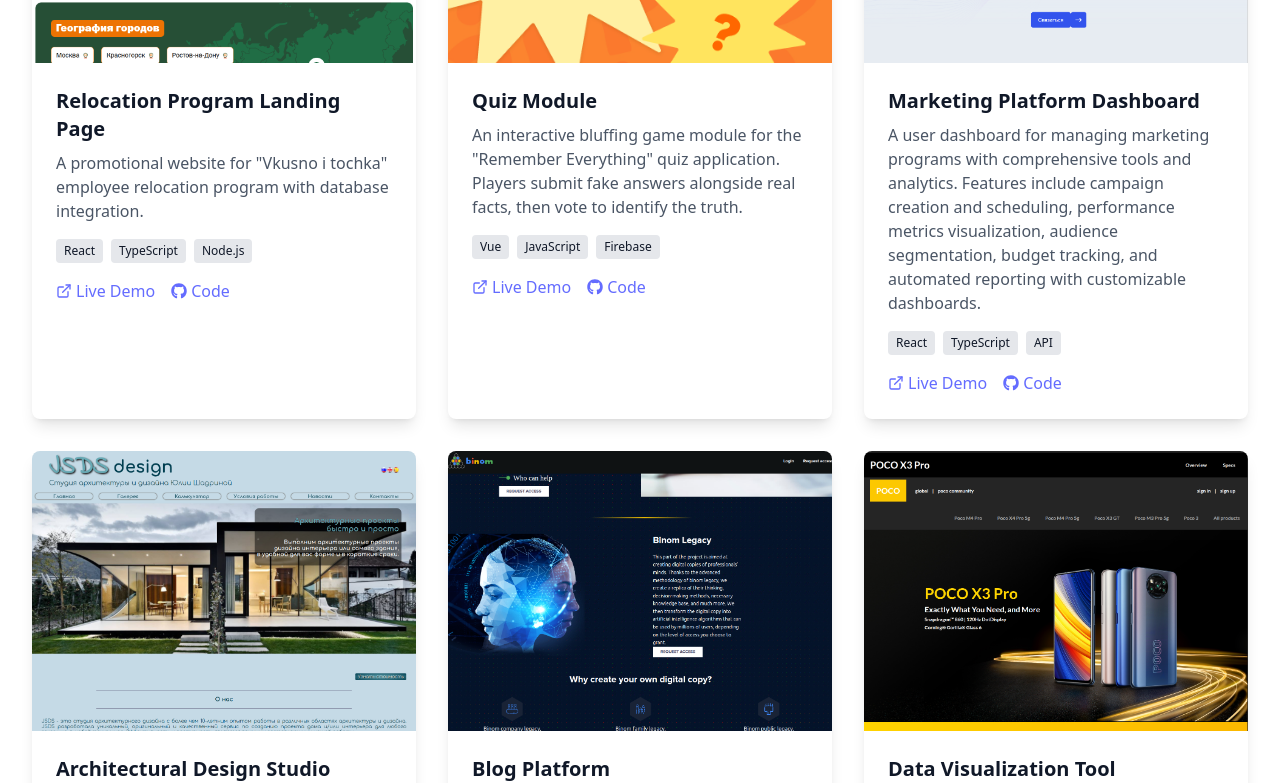
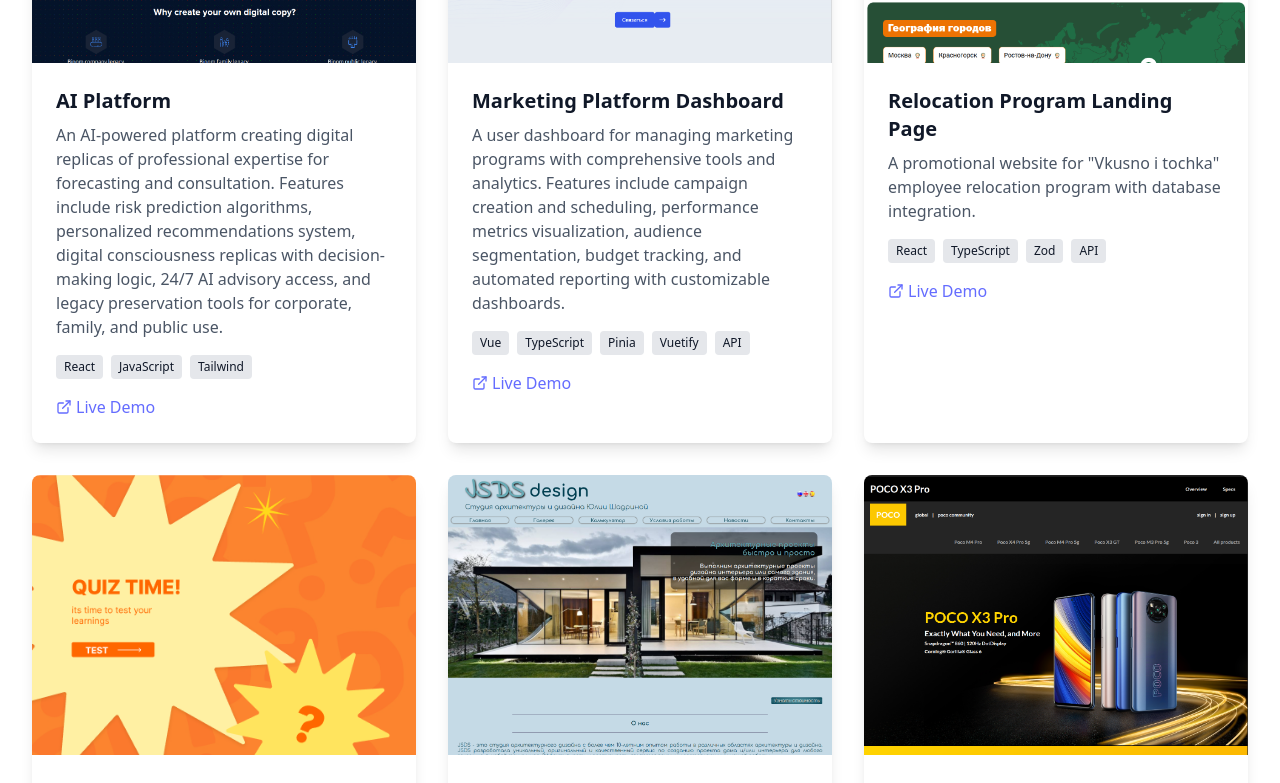
Before and after one commit to BMD63/my-portfolio, a React (Vite) app: page / in a window 1280 px wide. Shown: the part 1380-2163 px from the top of the page. Built offline with nearby package versions, Linux system fonts and the light colour scheme.

Commit message:
refactor: edit project and about text

```diff
--- a/src/components/About.tsx
+++ b/src/components/About.tsx
@@ -13,16 +13,16 @@
         <div className="bg-white dark:bg-gray-900 rounded-lg shadow-lg p-8">
           <div className="prose prose-lg dark:prose-invert max-w-none">
             <p className="text-gray-600 dark:text-gray-300 mb-6">
-              Hi! I'm a passionate Frontend Developer with over 3 years of experience creating
-              beautiful, responsive, and user-friendly web applications. I love turning complex
-              problems into simple, elegant solutions.
+                Hi! I'm a Frontend Developer with over 3 years of experience specializing in React, Vue, TypeScript,
+              and modern web technologies. I transform complex business requirements into intuitive,
+              high-performance applications that users love.
             </p>
 
             <p className="text-gray-600 dark:text-gray-300 mb-6">
-              My journey in web development started with a curiosity about how websites work,
-              and it has evolved into a career where I get to build digital experiences that
-              make a difference. I believe in writing clean, maintainable code and staying
-              up-to-date with the latest technologies and best practices.
+              My journey began with curiosity about how websites work and evolved into building solutions
+              that deliver real impact—from e-commerce platforms processing thousands of transactions
+              to gamified marketing tools and AI-powered applications. I focus on writing maintainable,
+              scalable code while staying ahead of industry trends and best practices.
             </p>
 
             <h3 className="text-xl font-semibold text-gray-900 dark:text-white mb-4">
--- a/src/components/Projects.tsx
+++ b/src/components/Projects.tsx
@@ -8,7 +8,7 @@
   const [typeFilter, setTypeFilter] = useState<'all' | 'pet' | 'commerce'>('all');
   const [visibleProjects, setVisibleProjects] = useState<number>(6);
 
-  const technologies = ['All', 'React', 'Vue', 'TypeScript', 'JavaScript', 'Node.js'];
+  const technologies = ['All', 'React', 'Vue', 'TypeScript', 'JavaScript'];
   const projectTypes = ['all', 'pet', 'commerce'] as const;
 
   const filteredProjects = projectsData.filter(project => {
@@ -105,6 +105,7 @@
                     <ExternalLink size={16} className="mr-1" />
                     Live Demo
                   </a>
+                  {project.githubUrl &&(
                     <a
                       href={project.githubUrl}
                       target="_blank"
@@ -113,7 +114,8 @@
                     >
                       <FaGithub size={16} className="mr-1" />
                       Code
-                  </a>
+                  </a>)}
+
                 </div>
               </div>
             </div>
--- a/src/components/Skills.tsx
+++ b/src/components/Skills.tsx
@@ -43,7 +43,7 @@
   {
     title: 'Other',
     icon: <Globe size={24} />,
-    skills: ['Redux', 'Firebase', 'MongoDB', 'Responsive Design']
+    skills: ['Redux', 'Zustand', 'Pinia', 'Next.JS', 'NUXT','Docker', 'CI/CD']
   }
 ];
 
--- a/src/constants/projectsList.ts
+++ b/src/constants/projectsList.ts
@@ -10,93 +10,90 @@
 }
 
 const projectsData: Project[] = [
+
   {
     id: 1,
+    title: 'AI Platform',
+    description: 'An AI-powered platform creating digital replicas of professional expertise for forecasting and consultation. Features include risk prediction algorithms, personalized recommendations system, digital consciousness replicas with decision-making logic, 24/7 AI advisory access, and legacy preservation tools for corporate, family, and public use.',
+    image: 'projects/binom.png',
+    technologies: ['React', 'JavaScript', 'Tailwind'],
+    type: 'commerce',
+    liveUrl: 'https://bmd63.github.io/Binom/',
+     },
+  {
+    id: 2,
+    title: 'Marketing Platform Dashboard',
+    description: 'A user dashboard for managing marketing programs with comprehensive tools and analytics. Features include campaign creation and scheduling, performance metrics visualization, audience segmentation, budget tracking, and automated reporting with customizable dashboards.',
+    image: 'projects/staffjet.png',
+    technologies: ['Vue', 'TypeScript', 'Pinia', 'Vuetify','API'],
+    type: 'commerce',
+    liveUrl: 'https://staffjet.ru',
+  },
+  {
+    id: 3,
     title: 'Relocation Program Landing Page',
     description: 'A promotional website for "Vkusno i tochka" employee relocation program with database integration. ',
     image: 'projects/goroditochka.png',
-    technologies: ['React', 'TypeScript', 'Node.js'],
+    technologies: ['React', 'TypeScript', 'Zod','API'],
     type: 'commerce',
     liveUrl: 'https://goroditochka.staffjet.ru',
   },
   {
-    id: 2,
+    id: 4,
     title: 'Quiz Module',
     description: 'An interactive bluffing game module for the "Remember Everything" quiz application. Players submit fake answers alongside real facts, then vote to identify the truth. ',
     image: 'projects/bluffs.png',
-    technologies: ['Vue', 'JavaScript', 'Firebase'],
+    technologies: ['React', 'Typescrypt'],
     type: 'pet',
     liveUrl: 'https://bluffs.ru',
     githubUrl: 'https://github.com'
   },
+
   {
-    id: 3,
-    title: 'Marketing Platform Dashboard',
-    description: 'A user dashboard for managing marketing programs with comprehensive tools and analytics. Features include campaign creation and scheduling, performance metrics visualization, audience segmentation, budget tracking, and automated reporting with customizable dashboards.',
-    image: 'projects/staffjet.png',
-    technologies: ['React', 'TypeScript', 'API'],
-    type: 'pet',
-    liveUrl: 'https://staffjet.ru',
-    githubUrl: 'https://github.com'
-  },
-  {
-    id: 4,
+    id: 5,
     title: 'Architectural Design Studio Website',
     description: 'A corporate website for an architectural design studio with integrated features. Features include interactive project cost calculator, blog with portfolio showcase, dynamic landing pages system, project gallery with filtering, and client inquiry forms with CRM integration.',
     image: 'projects/jsds.png',
     technologies: ['React', 'Tailwind CSS', 'TypeScript'],
-    type: 'pet',
+    type: 'commerce',
     liveUrl: 'jsds.ru',
-    githubUrl: 'https://github.com'
   },
-  {
-    id: 5,
-    title: 'Blog Platform',
-    description: 'A full-featured blog platform with markdown support, commenting system, and SEO optimization.',
-    image: 'projects/binom.png',
-    technologies: ['Vue', 'JavaScript', 'Node.js'],
+    {
+    id: 6,
+    title: 'Online Store',
+    description: 'An e-commerce platform for POCO smartphones with full shopping functionality. Features include product catalog with filtering and comparison, shopping cart and checkout process, user authentication and order tracking, product reviews and ratings, and integration with payment systems and inventory management.',
+    image: 'projects/poco.png',
+    technologies: ['React', 'Tailwind', 'TypeScript'],
     type: 'commerce',
-    liveUrl: 'https://example.com',
-    githubUrl: 'https://github.com'
-  },
-  {
-    id: 6,
-    title: 'Data Visualization Tool',
-    description: 'An interactive data visualization tool for analyzing and presenting complex datasets with charts and graphs.',
-    image: 'projects/poco.png',
-    technologies: ['React', 'D3.js', 'TypeScript'],
-    type: 'pet',
     liveUrl: 'https://poco-rus.com',
-    githubUrl: 'https://github.com'
   },
   {
     id: 7,
-    title: 'Relocation Program Landing Page',
-    description: 'A promotional website for "Vkusno i tochka" employee relocation program with database integration. ',
+    title: 'Career Landing Page',
+    description: 'A recruitment landing page for Perekrestok supermarket chain integrated with corporate database. Features include job format selection quiz, dynamic vacancy updates from HR system, city-based search, and personalized career recommendations.',
     image: 'projects/perekr.png',
-    technologies: ['React', 'TypeScript', 'Node.js'],
+    technologies: ['Vue', 'TypeScript', 'Pinia', 'Zod', 'API'],
     type: 'commerce',
     liveUrl: 'https://perekrestok.rabota.staffjet.ru/',
   },
    {
     id: 8,
-    title: 'Quiz Module',
-    description: 'An interactive bluffing game module for the "Remember Everything" quiz application. Players submit fake answers alongside real facts, then vote to identify the truth. ',
+    title: 'Job Search Service',
+    description: 'A simplified job search platform powered by HeadHunter API for streamlined vacancy discovery. Features include minimalist search interface, smart filters with keyword matching, real-time vacancy updates from HH.ru, salary range visualization, one-click application redirects, and saved search preferences.',
     image: 'projects/hha.png',
-    technologies: ['Vue', 'JavaScript', 'Firebase'],
+    technologies: ['Vue', 'Tepescript', 'API'],
     type: 'pet',
     liveUrl: 'https://bmd63.github.io/hh-assistant/',
     githubUrl: 'https://github.com/BMD63/hh-assistant.git'
   },
   {
     id: 9,
-    title: 'Marketing Platform Dashboard',
-    description: 'A user dashboard for managing marketing programs with comprehensive tools and analytics. Features include campaign creation and scheduling, performance metrics visualization, audience segmentation, budget tracking, and automated reporting with customizable dashboards.',
-    image: 'projects/portfolio.png',
+    title: 'Gamified Marketing Platform',
+    description: 'A gamified marketing platform where users learn through interactive challenges and win prizes. Features include task creation system for brands, answer submission and validation, automated prize distribution among correct answers, user engagement tracking, leaderboards, and campaign analytics dashboard.',
+    image: 'projects/priz.png',
     technologies: ['React', 'TypeScript', 'API'],
     type: 'pet',
-    liveUrl: 'https://staffjet.ru',
-    githubUrl: 'https://github.com'
+    liveUrl: 'https://prizolove.com/',
   },
 ];
 export default projectsData;
--- a/src/index.css
+++ b/src/index.css
@@ -1,5 +1,6 @@
 @import "tailwindcss";
 
+/* stylelint-disable-next-line */
 @custom-variant dark (&:where(.dark, .dark *));
 
 :root {
```
Also changed, not shown: public/projects/priz.png (added). Lines whose indentation alone changed are shown as unchanged.
